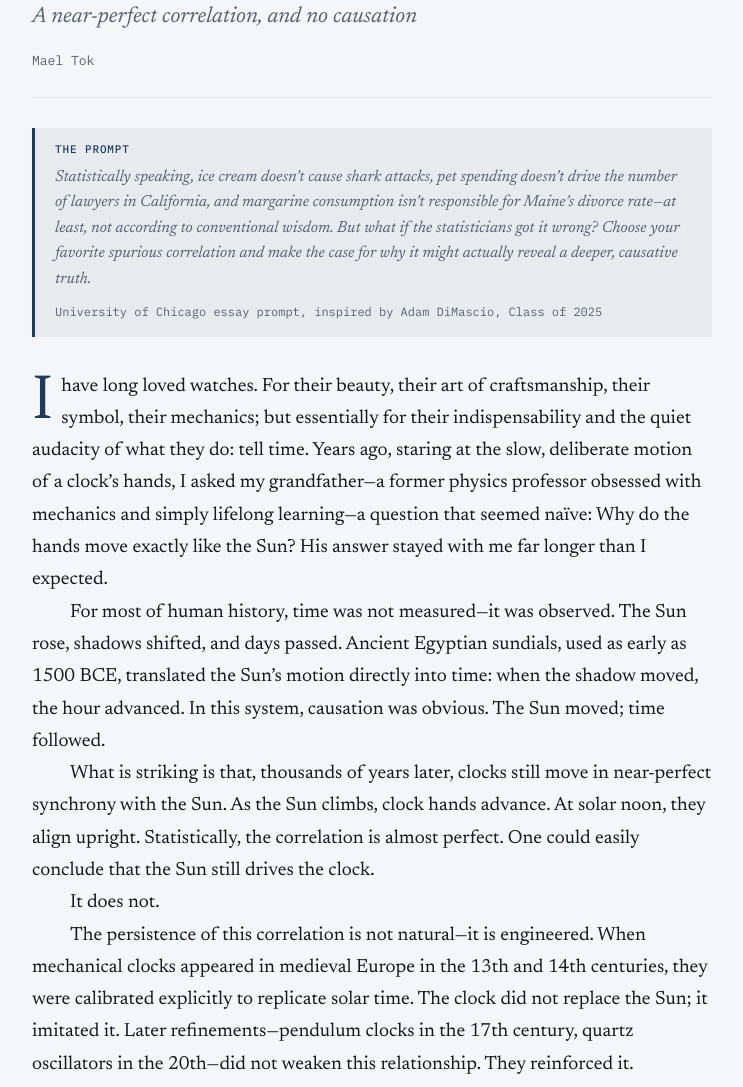
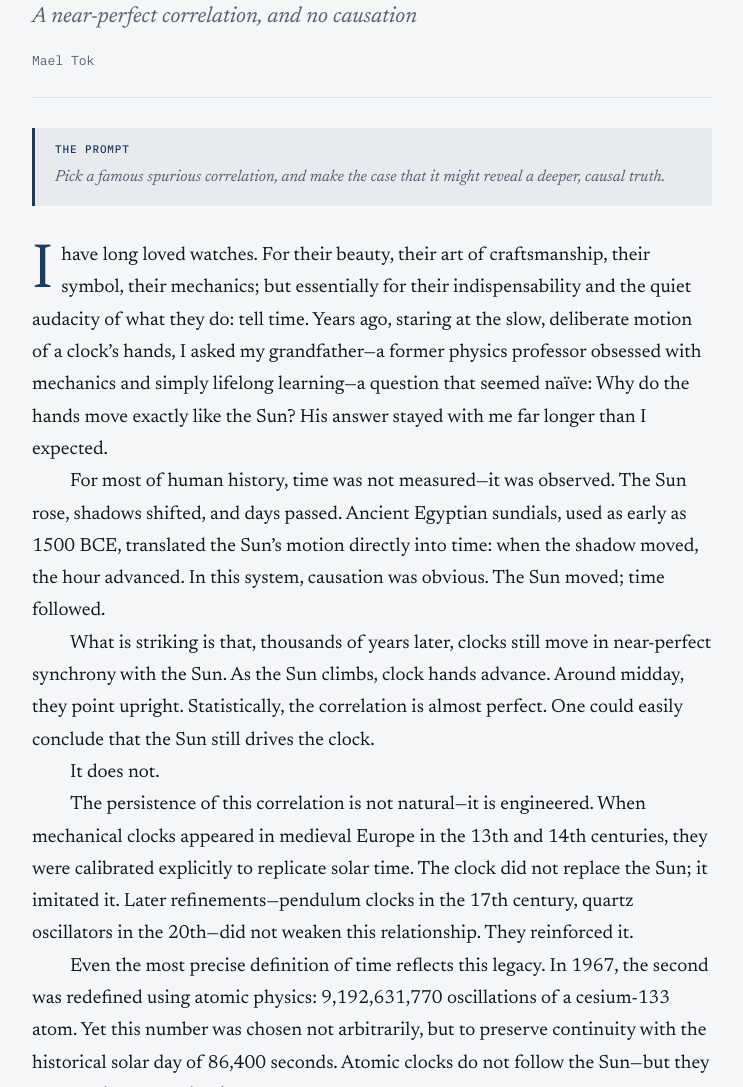
Before and after one commit to 2008MT/2008MT.github.io, a plain HTML site: page clocks.html in a window 1280 px wide. Shown: the part 276-1363 px from the top of the page, without its empty margins (268-1011 px from the left). Drawn offline with Linux system fonts and the light colour scheme.

Commit message:
Edit clocks essay

```diff
--- a/clocks.html
+++ b/clocks.html
@@ -29,14 +29,13 @@
 
     <blockquote class="prompt">
       <span>The prompt</span>
-      Statistically speaking, ice cream doesn’t cause shark attacks, pet spending doesn’t drive the number of lawyers in California, and margarine consumption isn’t responsible for Maine’s divorce rate—at least, not according to conventional wisdom. But what if the statisticians got it wrong? Choose your favorite spurious correlation and make the case for why it might actually reveal a deeper, causative truth.
-      <cite>University of Chicago essay prompt, inspired by Adam DiMascio, Class of 2025</cite>
+      Pick a famous spurious correlation, and make the case that it might reveal a deeper, causal truth.
     </blockquote>
 
     <div class="body">
       <p>I have long loved watches. For their beauty, their art of craftsmanship, their symbol, their mechanics; but essentially for their indispensability and the quiet audacity of what they do: tell time. Years ago, staring at the slow, deliberate motion of a clock’s hands, I asked my grandfather—a former physics professor obsessed with mechanics and simply lifelong learning—a question that seemed naïve: Why do the hands move exactly like the Sun? His answer stayed with me far longer than I expected.</p>
       <p>For most of human history, time was not measured—it was observed. The Sun rose, shadows shifted, and days passed. Ancient Egyptian sundials, used as early as 1500 BCE, translated the Sun’s motion directly into time: when the shadow moved, the hour advanced. In this system, causation was obvious. The Sun moved; time followed.</p>
-      <p>What is striking is that, thousands of years later, clocks still move in near-perfect synchrony with the Sun. As the Sun climbs, clock hands advance. At solar noon, they align upright. Statistically, the correlation is almost perfect. One could easily conclude that the Sun still drives the clock.</p>
+      <p>What is striking is that, thousands of years later, clocks still move in near-perfect synchrony with the Sun. As the Sun climbs, clock hands advance. Around midday, they point upright. Statistically, the correlation is almost perfect. One could easily conclude that the Sun still drives the clock.</p>
       <p>It does not.</p>
       <p>The persistence of this correlation is not natural—it is engineered. When mechanical clocks appeared in medieval Europe in the 13th and 14th centuries, they were calibrated explicitly to replicate solar time. The clock did not replace the Sun; it imitated it. Later refinements—pendulum clocks in the 17th century, quartz oscillators in the 20th—did not weaken this relationship. They reinforced it.</p>
       <p>Even the most precise definition of time reflects this legacy. In 1967, the second was redefined using atomic physics: 9,192,631,770 oscillations of a cesium-133 atom. Yet this number was chosen not arbitrarily, but to preserve continuity with the historical solar day of 86,400 seconds. Atomic clocks do not follow the Sun—but they are tuned to remember it.</p>
```
